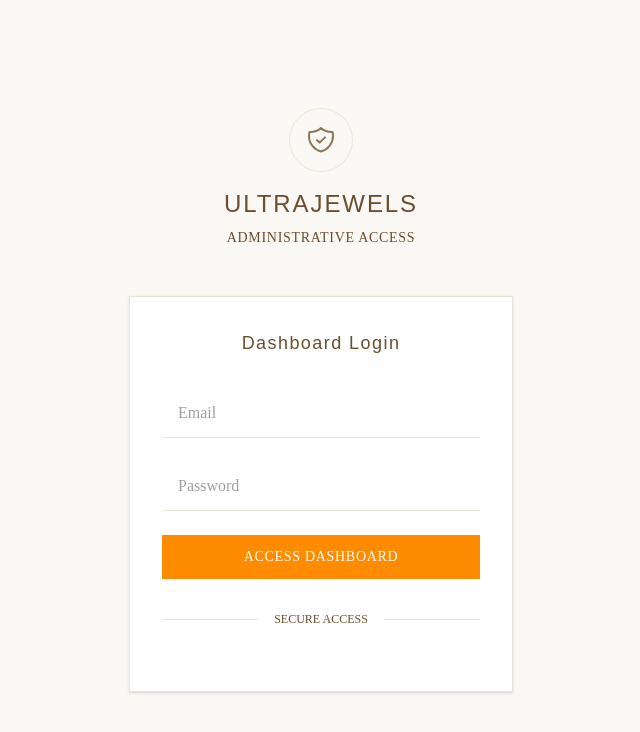
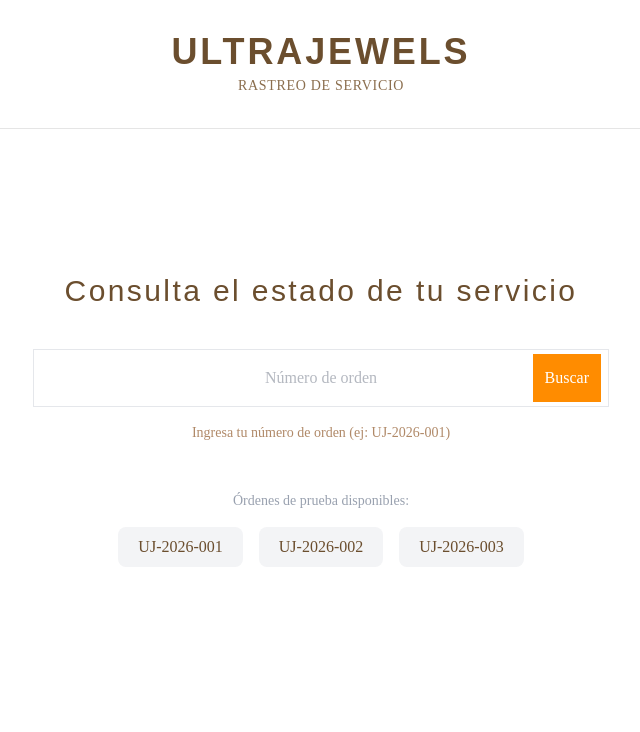
Before and after one commit to Edgar-MedCor/tracking_Service, a React (Vite) app: page / in a window 1280 px wide. Shown: the top 732 px of the page, without its empty margins (319-959 px from the left). Built offline with nearby package versions, Linux system fonts and the light colour scheme; a web font is replaced by a local one.

Commit message:
cambio de ruta inicial

```diff
--- a/src/App.jsx
+++ b/src/App.jsx
@@ -11,12 +11,13 @@
   return (
     <Router>
       <Routes>
-        <Route path="/" element={<AdminLogin />} />
+         <Route path="/" element={<Home />} />
+        <Route path="/login" element={<AdminLogin />} />
         <Route path="/dashboard" element={<Dashboard />} />
         <Route path="/admin/orders" element={<OrdersList />} />
         <Route path="/admin/new-order" element={<NewOrder />} />
         <Route path="/admin/orders/:id" element={<OrderDetail />} />
-        <Route path="/home" element={<Home />} />
+
       </Routes>
     </Router>
   );
```
